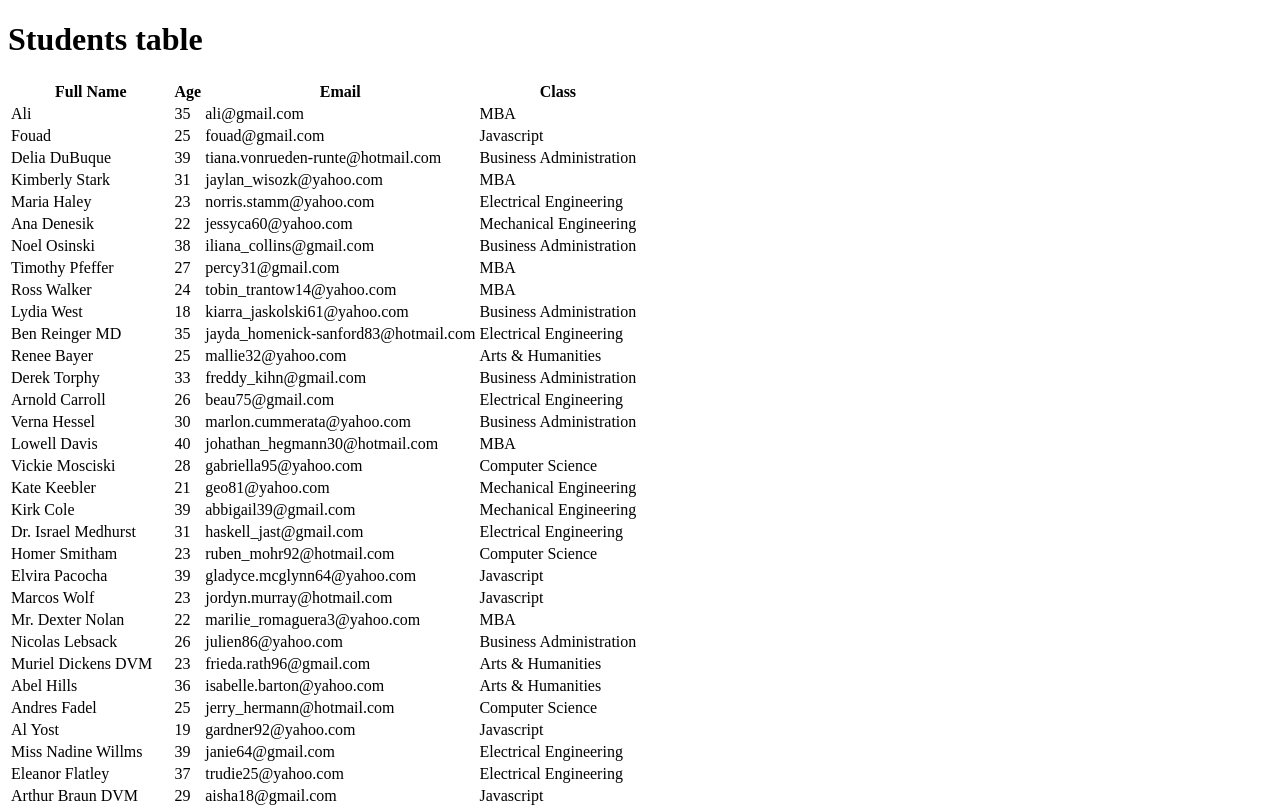
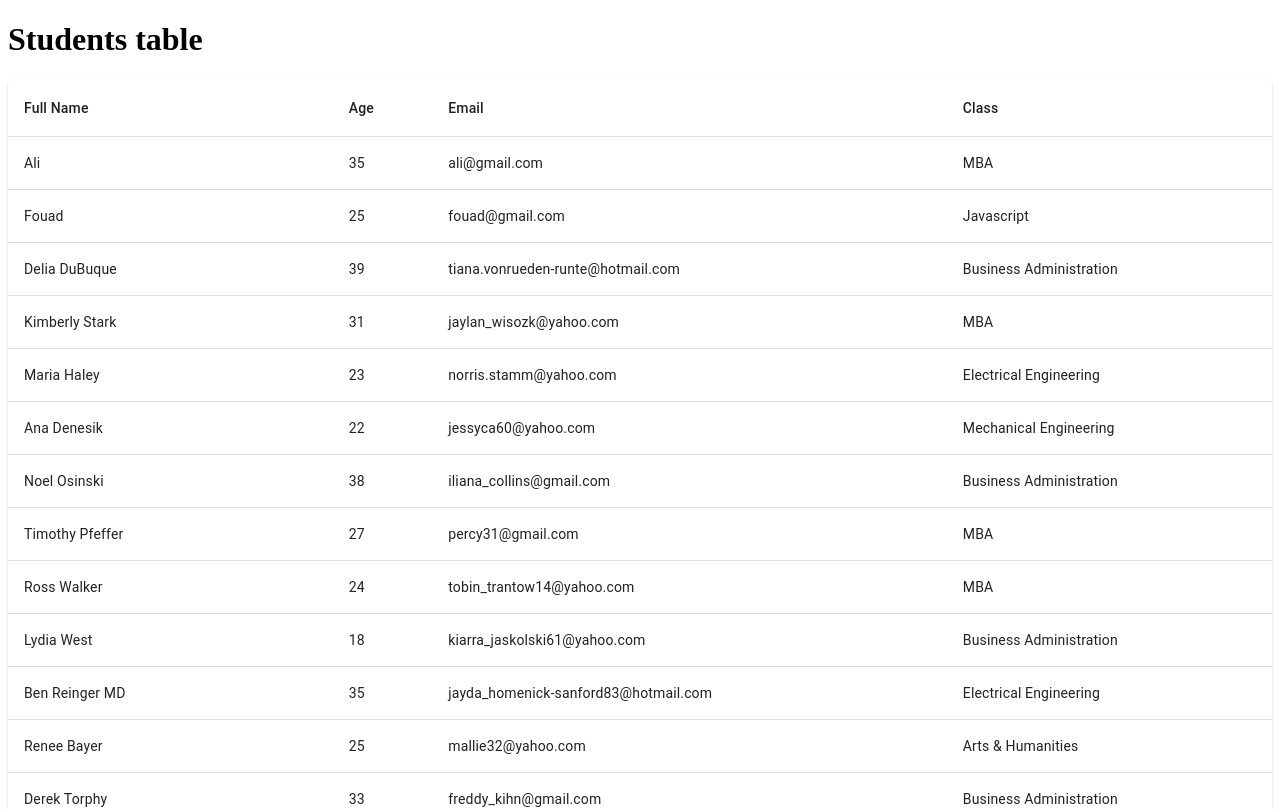
Before and after one commit to AhmedAlaaEzzt/smart-tutor-reactjs, a React (Vite) app: page / in a window 1280 px wide. Shown: the top 809 px of the page. Built offline with nearby package versions, Linux system fonts and the light colour scheme.

Commit message:
Replace the native table with the MUI Table component

```diff
--- a/package.json
+++ b/package.json
@@ -11,6 +11,9 @@
     "start": "serve -s dist"
   },
   "dependencies": {
+    "@emotion/react": "^11.14.0",
+    "@emotion/styled": "^11.14.1",
+    "@mui/material": "^7.3.5",
     "react": "^19.1.1",
     "react-dom": "^19.1.1",
     "serve": "^14.2.5"
--- a/src/App.tsx
+++ b/src/App.tsx
@@ -1,9 +1,9 @@
-import { Table } from "./components/Table";
+import { StudentsTable } from "./components/StudentsTable";
 function App() {
   return (
     <>
       <h1>Students table</h1>
-      <Table />
+      <StudentsTable />
     </>
   );
 }
--- /dev/null
+++ b/src/components/StudentsTable.tsx
@@ -0,0 +1,38 @@
+import TableContainer from "@mui/material/TableContainer";
+import Paper from "@mui/material/Paper";
+import Table from "@mui/material/Table";
+import TableHead from "@mui/material/TableHead";
+import TableRow from "@mui/material/TableRow";
+import TableCell from "@mui/material/TableCell";
+import TableBody from "@mui/material/TableBody";
+
+import { students } from "../utils/students";
+
+export const StudentsTable = () => {
+  return (
+    <TableContainer component={Paper}>
+      <Table>
+        <TableHead>
+          <TableRow>
+            <TableCell align="left">Full Name</TableCell>
+            <TableCell align="left">Age</TableCell>
+            <TableCell align="left">Email</TableCell>
+            <TableCell align="left">Class</TableCell>
+          </TableRow>
+        </TableHead>
+        <TableBody>
+          {students.map((student) => {
+            return (
+              <TableRow>
+                <TableCell align="left">{student.name}</TableCell>
+                <TableCell align="left">{student.age}</TableCell>
+                <TableCell align="left">{student.email}</TableCell>
+                <TableCell align="left">{student.class}</TableCell>
+              </TableRow>
+            );
+          })}
+        </TableBody>
+      </Table>
+    </TableContainer>
+  );
+};
--- a/src/components/Table.tsx
+++ /dev/null
@@ -1,28 +0,0 @@
-import { students } from "../utils/students";
-
-export const Table = () => {
-  return (
-    <table>
-      <thead>
-        <tr>
-          <th>Full Name</th>
-          <th>Age</th>
-          <th>Email</th>
-          <th>Class</th>
-        </tr>
-      </thead>
-      <tbody>
-        {students.map((student) => {
-          return (
-            <tr>
-              <td>{student.name}</td>
-              <td>{student.age}</td>
-              <td>{student.email}</td>
-              <td>{student.class}</td>
-            </tr>
-          );
-        })}
-      </tbody>
-    </table>
-  );
-};
```
Also changed, not shown: 1 other file (tests, documents, lock files or other folders).
